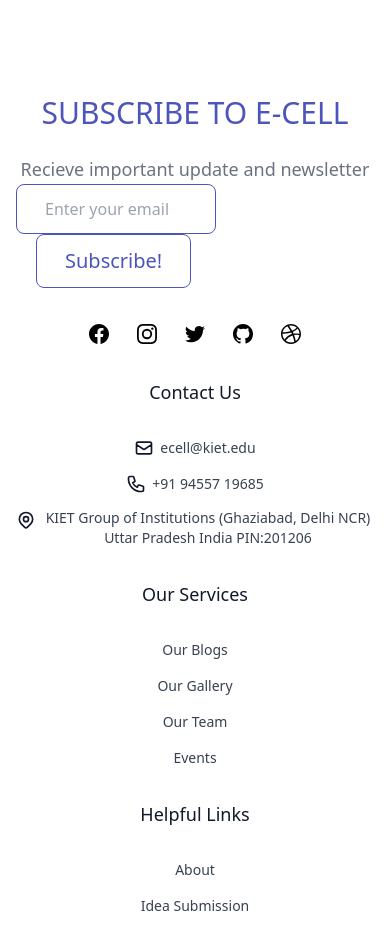
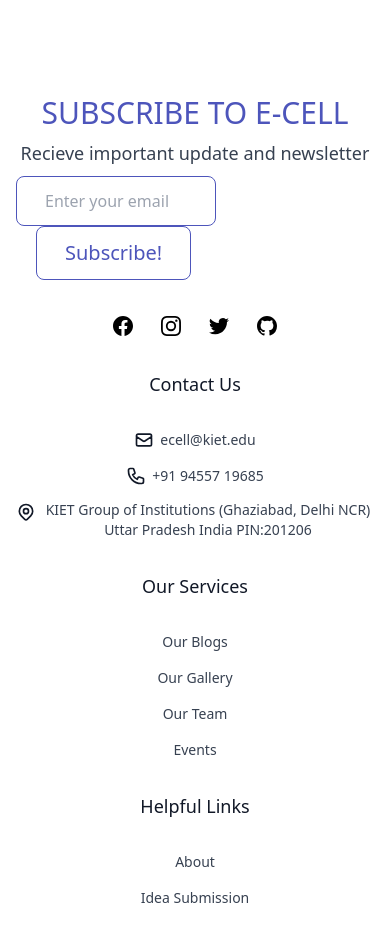
Before and after one commit to adityyaa-10/clone-site, a React (Vite) app: page /about in a window 390 px wide. Shown: the part 1540-2466 px from the top of the page. Built offline with nearby package versions, Linux system fonts and the light colour scheme.

Commit message:
Responsiveness fixes

```diff
--- a/src/components/Footer.jsx
+++ b/src/components/Footer.jsx
@@ -13,12 +13,12 @@ const Footer = () => {
                             </div>
 
                             <p
-                                class="mx-auto mt-6 max-w-md text-center leading-relaxed text-gray-500 text-lg sm:mx-0 sm:max-w-xs sm:text-left"
+                                class="mx-auto sm:mt-6 sm:mb-6 mt-2 mb-2 text-center leading-relaxed text-gray-700 font-medium text-lg sm:mx-0 sm:max-w-xl sm:text-left"
                             >
                                 Recieve important update and newsletter
                             </p>
                             <div>
-                                <input type="text" placeholder='Enter your email' className=' max-w-[200px] px-7 py-3 text-black border border-[#4d55bb] rounded-lg' />
+                                <input type="text" placeholder='Enter your email' className=' text-left max-w-[200px] px-7 py-3 text-black border border-[#4d55bb] rounded-lg' />
 
                                 <a href="#" className="inline-flex  ml-5 items-center justify-center px-7 py-3 text-xl text-center text-[#4d55bb] border border-[#4d55bb] rounded-lg hover:text-white hvr-sweep-to-right ">
                                     Subscribe!
@@ -110,29 +110,6 @@ const Footer = () => {
                                             <path
                                                 fill-rule="evenodd"
                                                 d="M12 2C6.477 2 2 6.484 2 12.017c0 4.425 2.865 8.18 6.839 9.504.5.092.682-.217.682-.483 0-.237-.008-.868-.013-1.703-2.782.605-3.369-1.343-3.369-1.343-.454-1.158-1.11-1.466-1.11-1.466-.908-.62.069-.608.069-.608 1.003.07 1.531 1.032 1.531 1.032.892 1.53 2.341 1.088 2.91.832.092-.647.35-1.088.636-1.338-2.22-.253-4.555-1.113-4.555-4.951 0-1.093.39-1.988 1.029-2.688-.103-.253-.446-1.272.098-2.65 0 0 .84-.27 2.75 1.026A9.564 9.564 0 0112 6.844c.85.004 1.705.115 2.504.337 1.909-1.296 2.747-1.027 2.747-1.027.546 1.379.202 2.398.1 2.651.64.7 1.028 1.595 1.028 2.688 0 3.848-2.339 4.695-4.566 4.943.359.309.678.92.678 1.855 0 1.338-.012 2.419-.012 2.747 0 .268.18.58.688.482A10.019 10.019 0 0022 12.017C22 6.484 17.522 2 12 2z"
-                                                clip-rule="evenodd"
-                                            />
-                                        </svg>
-                                    </a>
-                                </li>
-
-                                <li>
-                                    <a
-                                        href="/"
-                                        rel="noreferrer"
-                                        target="_blank"
-                                        class="hvrgrow"
-                                    >
-                                        <span class="sr-only">Dribbble</span>
-                                        <svg
-                                            class="h-6 w-6"
-                                            fill="currentColor"
-                                            viewBox="0 0 24 24"
-                                            aria-hidden="true"
-                                        >
-                                            <path
-                                                fill-rule="evenodd"
-                                                d="M12 2C6.48 2 2 6.48 2 12s4.48 10 10 10c5.51 0 10-4.48 10-10S17.51 2 12 2zm6.605 4.61a8.502 8.502 0 011.93 5.314c-.281-.054-3.101-.629-5.943-.271-.065-.141-.12-.293-.184-.445a25.416 25.416 0 00-.564-1.236c3.145-1.28 4.577-3.124 4.761-3.362zM12 3.475c2.17 0 4.154.813 5.662 2.148-.152.216-1.443 1.941-4.48 3.08-1.399-2.57-2.95-4.675-3.189-5A8.687 8.687 0 0112 3.475zm-3.633.803a53.896 53.896 0 013.167 4.935c-3.992 1.063-7.517 1.04-7.896 1.04a8.581 8.581 0 014.729-5.975zM3.453 12.01v-.26c.37.01 4.512.065 8.775-1.215.25.477.477.965.694 1.453-.109.033-.228.065-.336.098-4.404 1.42-6.747 5.303-6.942 5.629a8.522 8.522 0 01-2.19-5.705zM12 20.547a8.482 8.482 0 01-5.239-1.8c.152-.315 1.888-3.656 6.703-5.337.022-.01.033-.01.054-.022a35.318 35.318 0 011.823 6.475 8.4 8.4 0 01-3.341.684zm4.761-1.465c-.086-.52-.542-3.015-1.659-6.084 2.679-.423 5.022.271 5.314.369a8.468 8.468 0 01-3.655 5.715z"
                                                 clip-rule="evenodd"
                                             />
                                         </svg>
--- a/src/components/Hero.jsx
+++ b/src/components/Hero.jsx
@@ -6,11 +6,11 @@ const Hero = () => (
     <section className="bg-white mt-0 md:mt-11 ">
         <div className="grid max-w-screen-xl px-4 py-8 mx-auto lg:gap-8 xl:gap-0 lg:py-16 lg:grid-cols-12 ">
             <div className="mr-auto place-self-center lg:col-span-7 ">
-                <h1 className="max-w-2xl mb-4 text-4xl font-light tracking-tight leading-none md:text-5xl xl:text-6xl ">Get Ready to <span className='text-[#4d55bb] font-bold'>Boost</span> <br />
+                <h1 className="max-w-2xl text-center sm:text-left mb-4 text-4xl font-medium tracking-tight leading-none md:text-5xl xl:text-6xl ">Get Ready to <span className='text-[#4d55bb] font-extrabold'>Boost</span> <br />
                     your Startup</h1>
 
-                <p className="max-w-xl mt-11 mb-6 font-light text-gray-500 lg:mb-8 md:text-lg lg:text-xl">Get a cohort facilitated by a personal accountability partner, one to one guidance session, and a structured road map uniquely designed for your idea to build your startup and get funding at the end of the program.</p>
-                <a href="#" className="inline-flex items-center justify-center px-7 py-3 text-xl text-center text-[#4d55bb] border border-[#4d55bb] rounded-lg hover:text-white hvr-sweep-to-right ">
+                <p className="max-w-xl mt-11 mb-6 text-center sm:text-left font-light text-gray-600 lg:mb-8 md:text-lg lg:text-xl">Get a cohort facilitated by a personal accountability partner, one to one guidance session, and a structured road map uniquely designed for your idea to build your startup and get funding at the end of the program.</p>
+                <a href="#" className="inline-flex items-center justify-center px-7 py-3 text-xl text-center mx-3 sm:mx-auto text-[#4d55bb] border border-[#4d55bb] rounded-lg hover:text-white hvr-sweep-to-right ">
                     Register Now!
                 </a>
             </div>
--- a/src/components/Info.jsx
+++ b/src/components/Info.jsx
@@ -4,14 +4,14 @@ import info from '../assets/info.png'
 const Info = () => (
     <section className="bg-white mt-0 md:mt-10 ">
         <div className="grid max-w-screen-xl px-4 py-8 mx-auto lg:gap-8 xl:gap-0 lg:py-16 lg:grid-cols-12 ">
-            <div className="lg:mt-0 lg:col-span-5 lg:flex">
+            <div className="lg:mt-0 lg:col-span-5 lg:flex md:mx0auto">
                 <img src={info} alt="mockup" />
             </div>
 
             <div className="ml-auto place-self-center lg:col-span-7 ">
-                <h1 className="max-w-2xl mb-4 text-4xl font-light tracking-tight leading-none md:text-5xl xl:text-6xl ">What is <span className='text-[#4d55bb] font-bold'>E-Cell ?</span></h1>
+                <h1 className="max-w-2xl mb-4 text-4xl font-light tracking-tight leading-none md:text-5xl xl:text-6xl text-center sm:text-left ">What is <span className='text-[#4d55bb] font-bold'>E-Cell ?</span></h1>
 
-                <p className=" max-w-xl mt-11 mb-6 font-light text-gray-500 lg:mb-8 md:text-lg lg:text-xl">KIET E-Cell is a student body of KIET, formed in 2014 with the aim to promote an entrepreneurial culture among the young minds of today's generation, and to encourage an entrepreneurial mindset in an aspiring individual to convert their "Drop of an Idea into an Ocean of Reality".</p>
+                <p className=" max-w-xl mt-11 mb-6 font-light text-gray-600 lg:mb-8 md:text-lg lg:text-xl text-center sm:text-left">KIET E-Cell is a student body of KIET, formed in 2014 with the aim to promote an entrepreneurial culture among the young minds of today's generation, and to encourage an entrepreneurial mindset in an aspiring individual to convert their "Drop of an Idea into an Ocean of Reality".</p>
                 <a href="#" className="inline-flex items-center justify-center px-7 py-3 text-xl text-center text-[#4d55bb] border border-[#4d55bb] rounded-lg hover:text-white hvr-sweep-to-right ">
                     Learn More!
                 </a>
```
Also changed, not shown: src/components/Cards.jsx (+6 -5 lines), src/components/Venture.jsx (+5 -3 lines).
